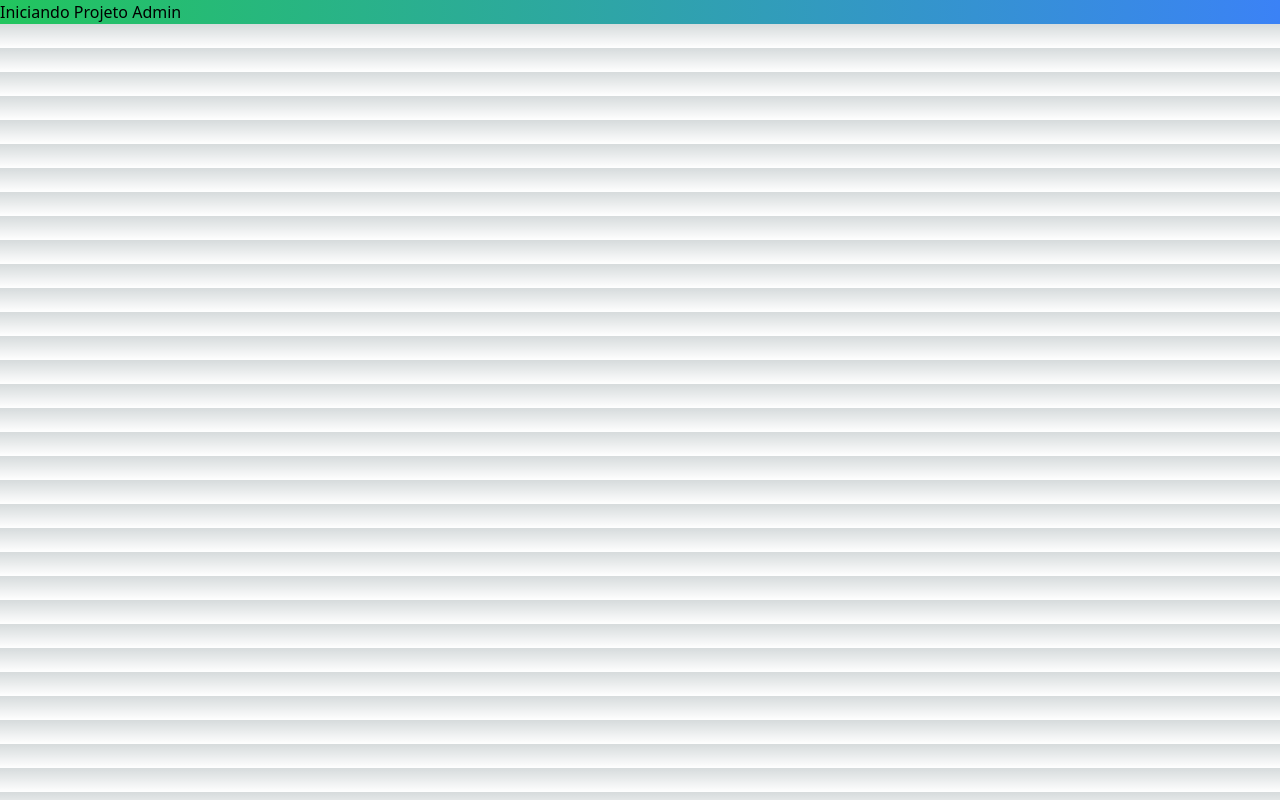
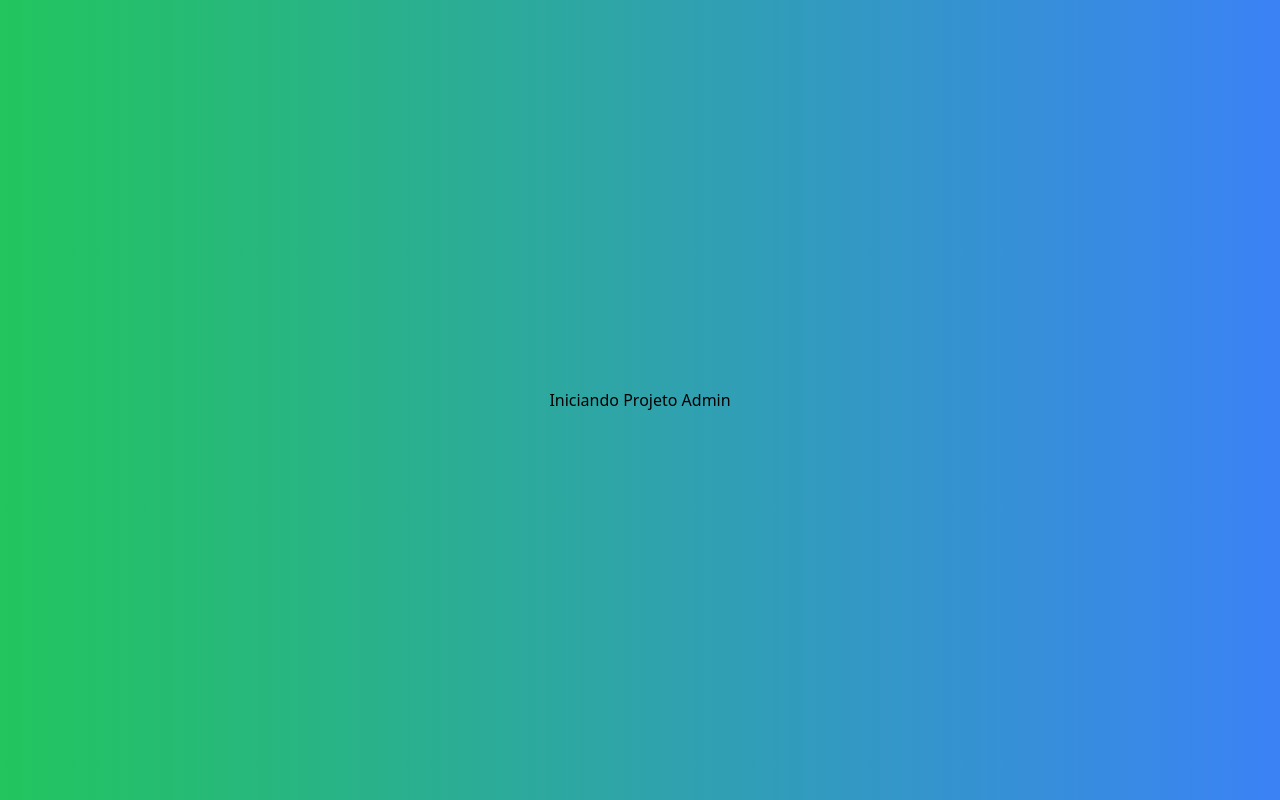
Before and after one commit to IagoMesquita/admin-template, a Next.js app: page / in a window 1280 px wide. Built offline with nearby package versions, Linux system fonts and the light colour scheme.

Commit message:
first tailwind

```diff
--- a/src/pages/index.tsx
+++ b/src/pages/index.tsx
@@ -4,7 +4,11 @@ const inter = Inter({ subsets: ['latin'] })
 
 export default function Home() {
   return (
-    <div className={`bg-gradient-to-r from-green-500 to-blue-500`}>
+    <div className={`
+    flex justify-center items-center h-screen
+    bg-gradient-to-r from-green-500 to-blue-500
+    `
+    }>
       <h1>Iniciando Projeto Admin</h1>
     </div>
   )
```
